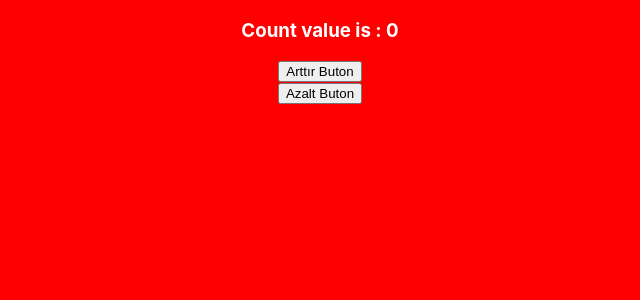
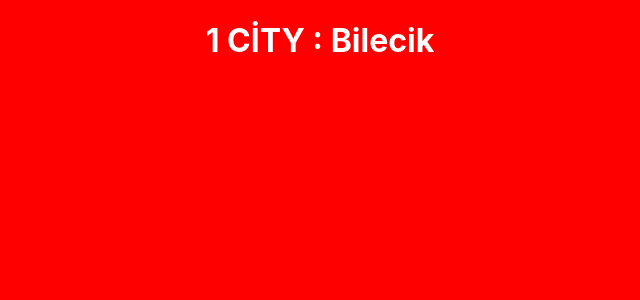
Before and after one commit to batuhansalkim/Im-working-on-react, a React (Create React App) app in the folder reactnew2/learnreact/: page / in a window 1280 px wide. Shown: the top 300 px of the page, without its empty margins (320-960 px from the left). Built offline with nearby package versions, Linux system fonts and the light colour scheme.

Commit message:
last update

```diff
--- a/reactnew2/learnreact/src/App.js
+++ b/reactnew2/learnreact/src/App.js
@@ -1,12 +1,11 @@
 import './App.css';
-import Counter from './components/Counter';
-
+import Resume from  "./components/Resume"
 function App() {
   return (
     <div className="App">
-      <Counter>
+      <Resume name = "Bilecik"></Resume>
 
-      </Counter>
+
 
 
     </div>
--- a/reactnew2/learnreact/src/components/Profile.js
+++ b/reactnew2/learnreact/src/components/Profile.js
@@ -1,6 +1,8 @@
 function Profile(props){
-    console.log(props);
-    return <h1>Name - Surname - Age : {props.isim} - {props.soyisim} -  {props.age}</h1>
+   const {name, lastname} = props;
+    return <h1>
+        Name : {name} {lastname}
+    </h1>
 
 }
 
--- /dev/null
+++ b/reactnew2/learnreact/src/components/Resume.js
@@ -0,0 +1,10 @@
+import { Component } from "react";
+
+class Resume extends Component{
+    render(){
+        const {name} = this.props;
+        return <h1>1 CİTY :  {name}</h1>
+    }
+}
+
+export default Resume;
```
